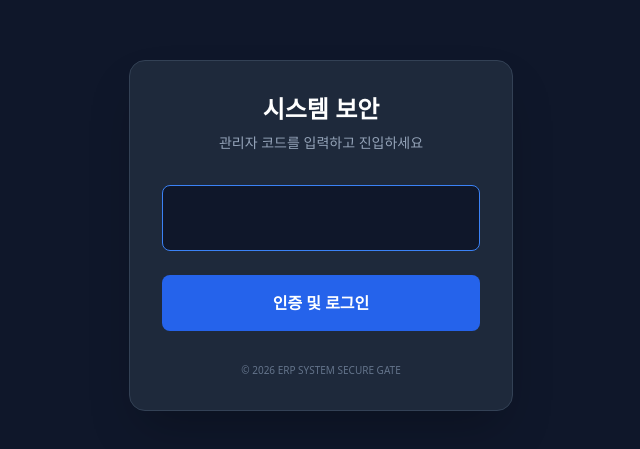
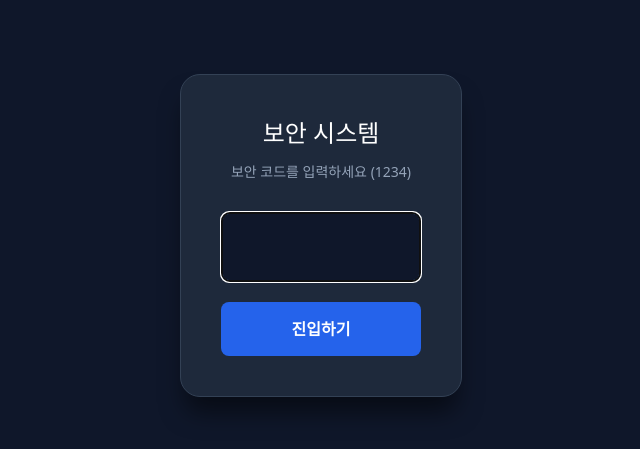
Before and after one commit to freepass-creator/freeepasserp2, a React (Vite) app: page / in a window 1280 px wide. Shown: the part 165-614 px from the top of the page, without its empty margins (319-959 px from the left). Built offline with nearby package versions, Linux system fonts and the light colour scheme.

Commit message:
Update App.js

```diff
--- a/src/App.js
+++ b/src/App.js
@@ -3,33 +3,64 @@ import React, { useState } from 'react';
 export default function App() {
   const [code, setCode] = useState('');
 
-  const handleSubmit = (e) => {
-    e.preventDefault();
-    if (code === '1234') alert('인증되었습니다!');
-    else alert('보안 코드가 틀립니다.');
-  };
+  return (
+    <div style={{
+      display: 'flex',
+      alignItems: 'center',
+      justifyContent: 'center',
+      minHeight: '100vh',
+      width: '100vw',
+      backgroundColor: '#0f172a',
+      position: 'fixed', // 화면에 강제 고정
+      top: 0,
+      left: 0
+    }}>
+      <div style={{
+        backgroundColor: '#1e293b',
+        padding: '40px',
+        borderRadius: '20px',
+        border: '1px solid #334155',
+        textAlign: 'center',
+        boxShadow: '0 20px 25px -5px rgba(0, 0, 0, 0.5)'
+      }}>
+        <h1 style={{ color: 'white', fontSize: '24px', margin: '0 0 10px 0' }}>보안 시스템</h1>
+        <p style={{ color: '#94a3b8', fontSize: '14px', marginBottom: '30px' }}>보안 코드를 입력하세요 (1234)</p>
 
-  return (
-    <div className="min-h-screen flex items-center justify-center bg-[#0F172A]">
-      <div className="w-full max-w-sm p-8 bg-[#1E293B] rounded-2xl shadow-2xl border border-slate-700 text-center">
-        <div className="mb-8">
-          <h1 className="text-2xl font-bold text-white mb-2">시스템 보안</h1>
-          <p className="text-slate-400 text-sm">관리자 코드를 입력하고 진입하세요</p>
-        </div>
-
-        <form onSubmit={handleSubmit}>
         <input
           type="password"
-            className="w-full p-4 bg-[#0F172A] border border-slate-600 rounded-lg text-white text-center text-2xl tracking-[10px] outline-none focus:border-blue-500 transition-all"
+          style={{
+            width: '200px',
+            padding: '15px',
+            borderRadius: '8px',
+            border: '2px solid #3b82f6',
+            backgroundColor: '#0f172a',
+            color: 'white',
+            fontSize: '24px',
+            textAlign: 'center',
+            letterSpacing: '5px'
+          }}
           value={code}
           onChange={(e) => setCode(e.target.value)}
           autoFocus
         />
-          <button className="w-full mt-6 p-4 bg-blue-600 hover:bg-blue-500 text-white font-bold rounded-lg transition-colors">
-            인증 및 로그인
+
+        <button
+          onClick={() => alert('입력값: ' + code)}
+          style={{
+            display: 'block',
+            width: '100%',
+            marginTop: '20px',
+            padding: '15px',
+            backgroundColor: '#2563eb',
+            color: 'white',
+            border: 'none',
+            borderRadius: '8px',
+            fontWeight: 'bold',
+            cursor: 'pointer'
+          }}
+        >
+          진입하기
         </button>
-        </form>
-        <p className="mt-8 text-[10px] text-slate-500">© 2026 ERP SYSTEM SECURE GATE</p>
       </div>
     </div>
   );
```
Lines whose indentation alone changed are shown as unchanged.
